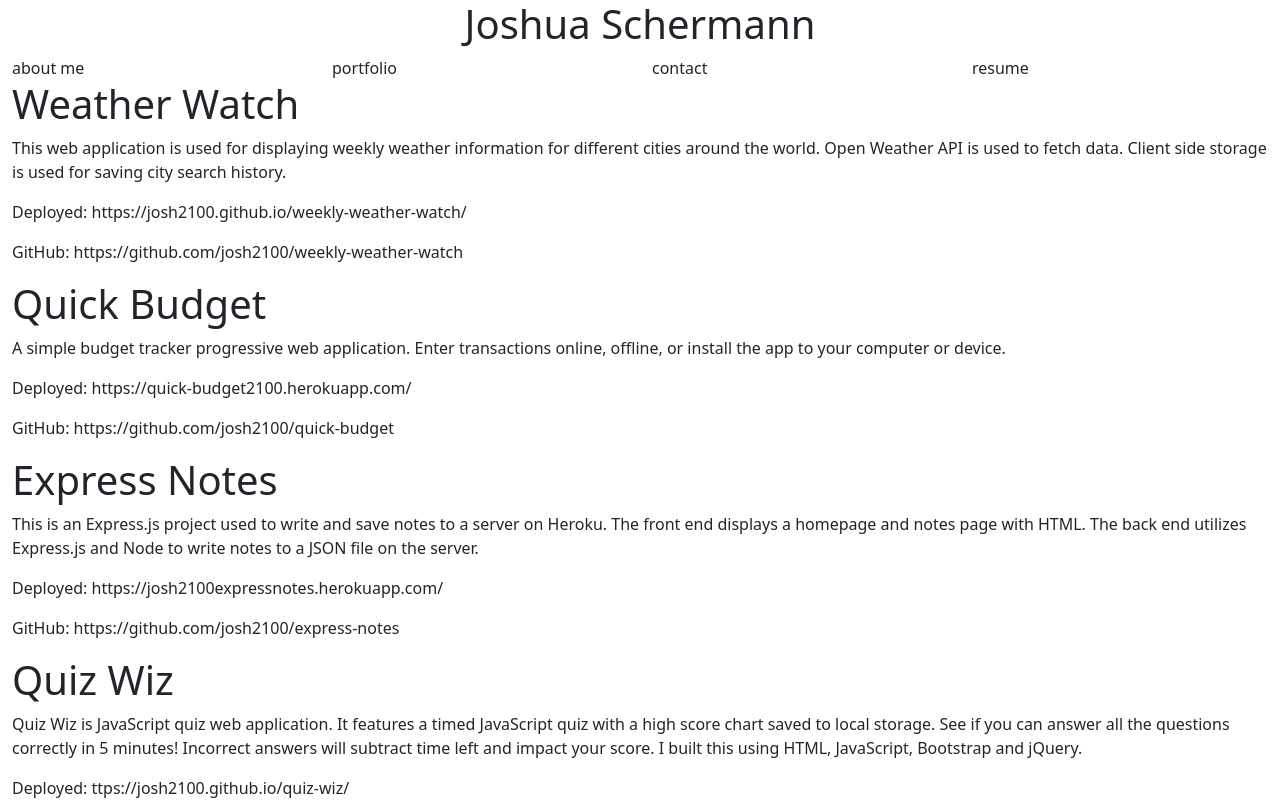
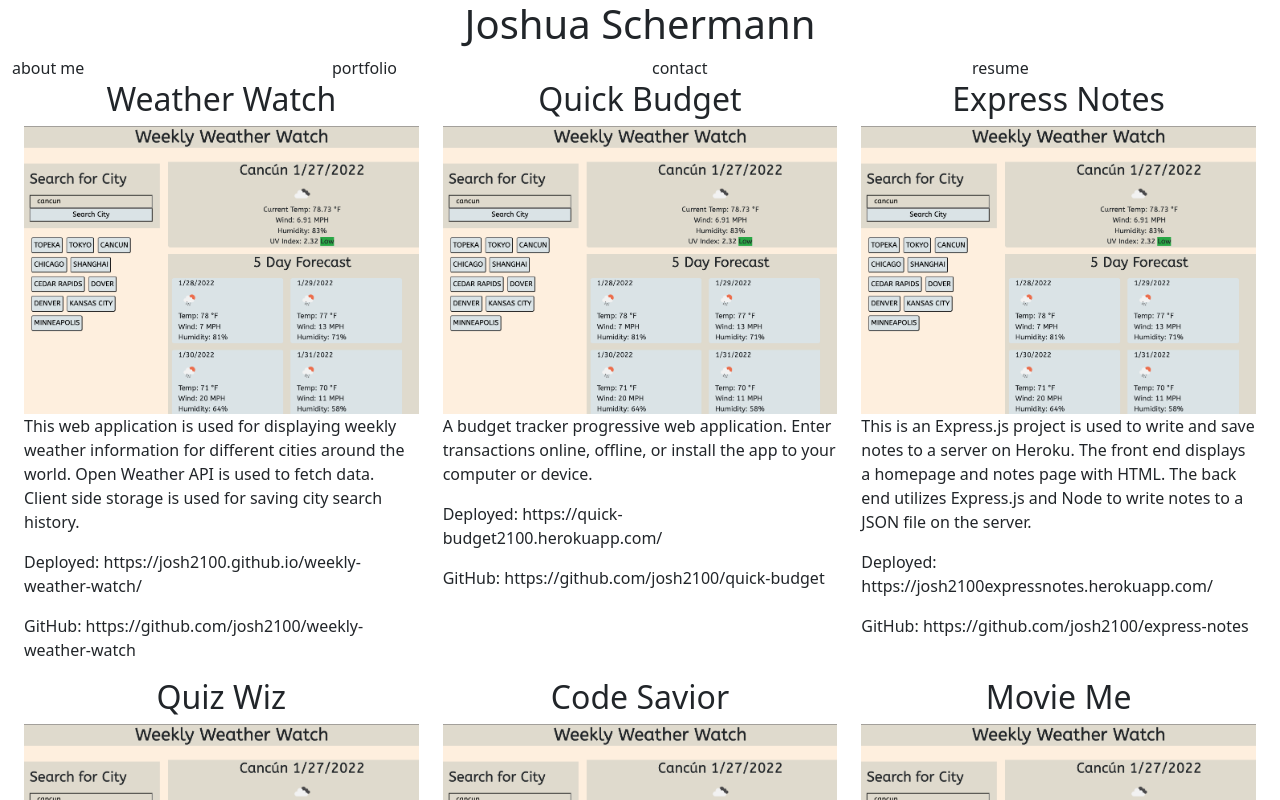
Before and after one commit to josh2100/react-portfolio, a React (Create React App) app: page / in a window 1280 px wide. Both pictures are taken after a click on the element "portfolio". Shown: the top 800 px of the page. Built offline with nearby package versions, Linux system fonts and the light colour scheme.

Commit message:
tile view rendered

```diff
--- a/src/App.js
+++ b/src/App.js
@@ -25,7 +25,7 @@ function App() {
   const [selectedPage, setSelectedPage] = useState(options[0]);
 
   return (
-    <div class="container-fluid">
+    <div className="container-fluid">
         <Header />
         <Navigation
           options={options}
--- a/src/components/About/index.js
+++ b/src/components/About/index.js
@@ -1,16 +1,16 @@
+import image from "../../assets/mtida.jpg";
+
 function About() {
   return (
-    <>
-      <h2 class="col-12 d-flex justify-content-center">About Me</h2>
-
-      <img src="../../assets/mtida.jpg" alt=''></img>
-      <p>
+    <article className="row">
+      <h2 className="col-12 d-flex justify-content-center">About Me</h2>
+      <img src={image} alt="profile" className="col-3"></img>
+      <p className="col-11">
         <strong>Full stack web developer</strong> with background in
         construction. I use my leadership experience, communication skills, and
         motivated work ethic to succeed in software development.
       </p>
-
-    </>
+    </article>
   );
 }
 
--- a/src/components/Header/index.js
+++ b/src/components/Header/index.js
@@ -2,8 +2,8 @@
 
 function Header() {
   return (
-    <div class="row">
-      <h1 class="col-12 d-flex justify-content-center">Joshua Schermann</h1>
+    <div className="row">
+      <h1 className="col-12 d-flex justify-content-center">Joshua Schermann</h1>
     </div>
   );
 }
--- a/src/components/Main/index.js
+++ b/src/components/Main/index.js
@@ -23,7 +23,7 @@ function Main({ selectedPage }) {
     }
   };
 // add a row here?
-  return <div>{display()}</div>;
+  return <div  className="container-fluid">{display()}</div>;
 }
 
 export default Main;
--- a/src/components/Navigation/index.js
+++ b/src/components/Navigation/index.js
@@ -4,10 +4,10 @@ function Navigation(props) {
   const { options, setSelectedPage } = props;
 
   return (
-    <nav class="row">
+    <nav className="row">
         {options.map((selection) => (
           <span
-            class="col-3"
+            className="col-3"
             key={selection.title}
             onClick={() => setSelectedPage(selection)}
           >
--- a/src/components/Portfolio/index.js
+++ b/src/components/Portfolio/index.js
@@ -11,13 +11,13 @@ function Portfolio() {
     },
     {
       title: "Quick Budget",
-      body: "A simple budget tracker progressive web application. Enter transactions online, offline, or install the app to your computer or device.",
+      body: "A budget tracker progressive web application. Enter transactions online, offline, or install the app to your computer or device.",
       deployed: "https://quick-budget2100.herokuapp.com/",
       repo: "https://github.com/josh2100/quick-budget",
     },
     {
       title: "Express Notes",
-      body: "This is an Express.js project used to write and save notes to a server on Heroku. The front end displays a homepage and notes page with HTML. The back end utilizes Express.js and Node to write notes to a JSON file on the server.",
+      body: "This is an Express.js project is used to write and save notes to a server on Heroku. The front end displays a homepage and notes page with HTML. The back end utilizes Express.js and Node to write notes to a JSON file on the server.",
       deployed: "https://josh2100expressnotes.herokuapp.com/",
       repo: "https://github.com/josh2100/express-notes",
     },
@@ -42,7 +42,7 @@ function Portfolio() {
   ]);
 
   return (
-    <section>
+    <section className="row">
       {projects.map((project, id) => (
         <Project project={project} key={id} />
       ))}
--- a/src/components/Project/index.js
+++ b/src/components/Project/index.js
@@ -1,17 +1,20 @@
 // import useState from "react";
+import image from "../../assets/weatherwatch.png";
 
 function Project({ project }) {
   const { title, body, deployed, repo } = project;
 
+  const imgSrc = title.toLowerCase().replace(/\s/g, ""); ///// to lowercase and remove spaces
+  console.log(imgSrc);
+
   return (
-    <>
-      <h1>
-        {title}
-      </h1>
+    <article className="col-4">
+      <h2 className="d-flex justify-content-center">{title}</h2>
+      <img src={image} alt={title} key={title} className="col-12"></img>
       <p>{body}</p>
       <p>Deployed: {deployed}</p>
       <p>GitHub: {repo}</p>
-    </>
+    </article>
   );
 }
 
```
Also changed, not shown: src/assets/weatherwatch.png (added).
